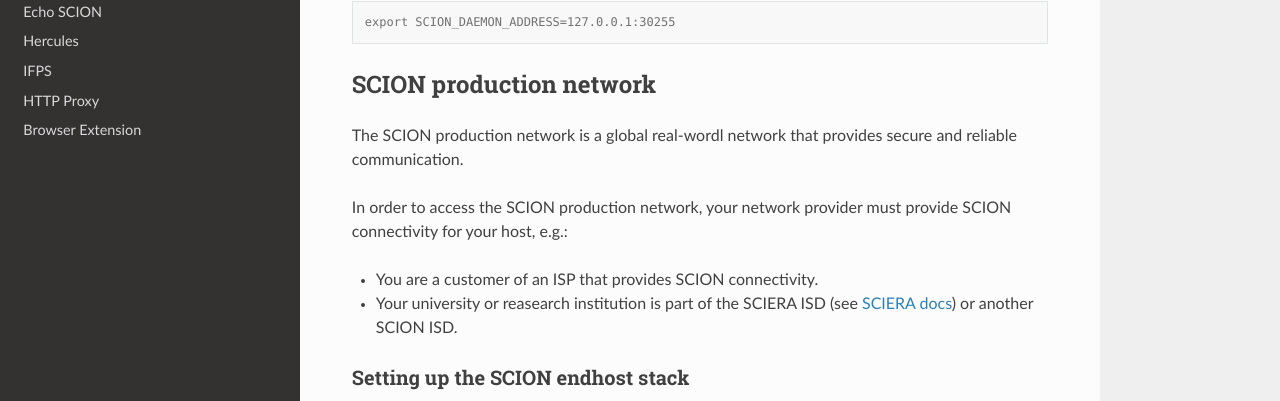
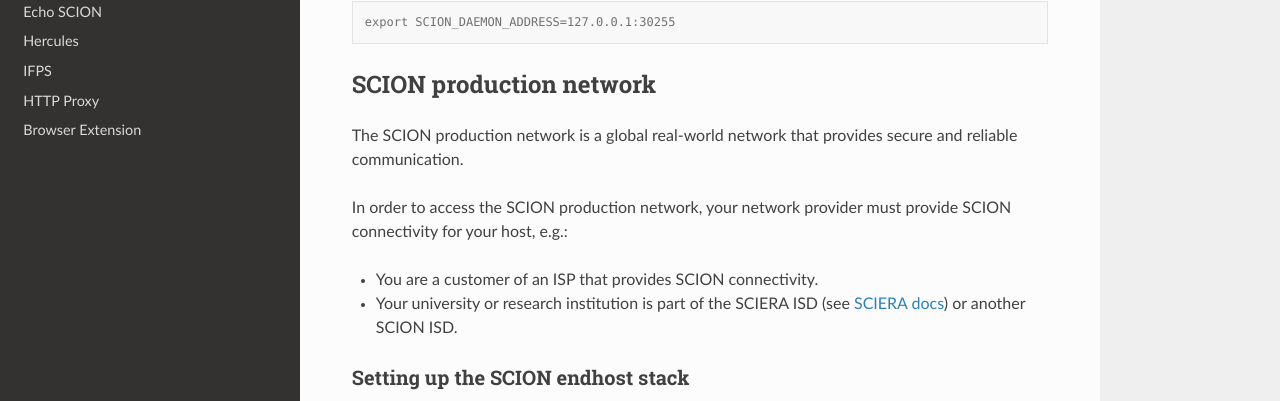
Before and after one commit to scionproto-contrib/scion-applications-docs, a Sphinx documentation site: the page built from docs/source/applications/access.rst, in a window 1280 px wide and 900 px high. Shown: the part 352-753 px from the top of the window. Built offline with Sphinx 7.4.7 and the Read the Docs theme 3.1.0, drawn with Linux system fonts in a browser that asks for light colours; some of the changed text lies outside the part shown.

Commit message:
fix typos (#1)

```diff
--- a/docs/source/applications/access.rst
+++ b/docs/source/applications/access.rst
@@ -13,12 +13,12 @@
 
 SCION production network
 ------------------------
-The SCION production network is a global real-wordl network that provides secure and reliable communication.
+The SCION production network is a global real-world network that provides secure and reliable communication.
 
 In order to access the SCION production network, your network provider must provide SCION connectivity for your host, e.g.:
 
 - You are a customer of an ISP that provides SCION connectivity.
-- Your university or reasearch institution is part of the SCIERA ISD (see `SCIERA docs <https://sciera.readthedocs.io/en/latest/index.html>`_) or another SCION ISD.
+- Your university or research institution is part of the SCIERA ISD (see `SCIERA docs <https://sciera.readthedocs.io/en/latest/index.html>`_) or another SCION ISD.
 
 Setting up the SCION endhost stack
 ~~~~~~~~~~~~~~~~~~~~~~~~~~~~~~~~~~
```
Also changed, not shown: other parts of docs/source/applications/access.rst (+1 -1 lines).
